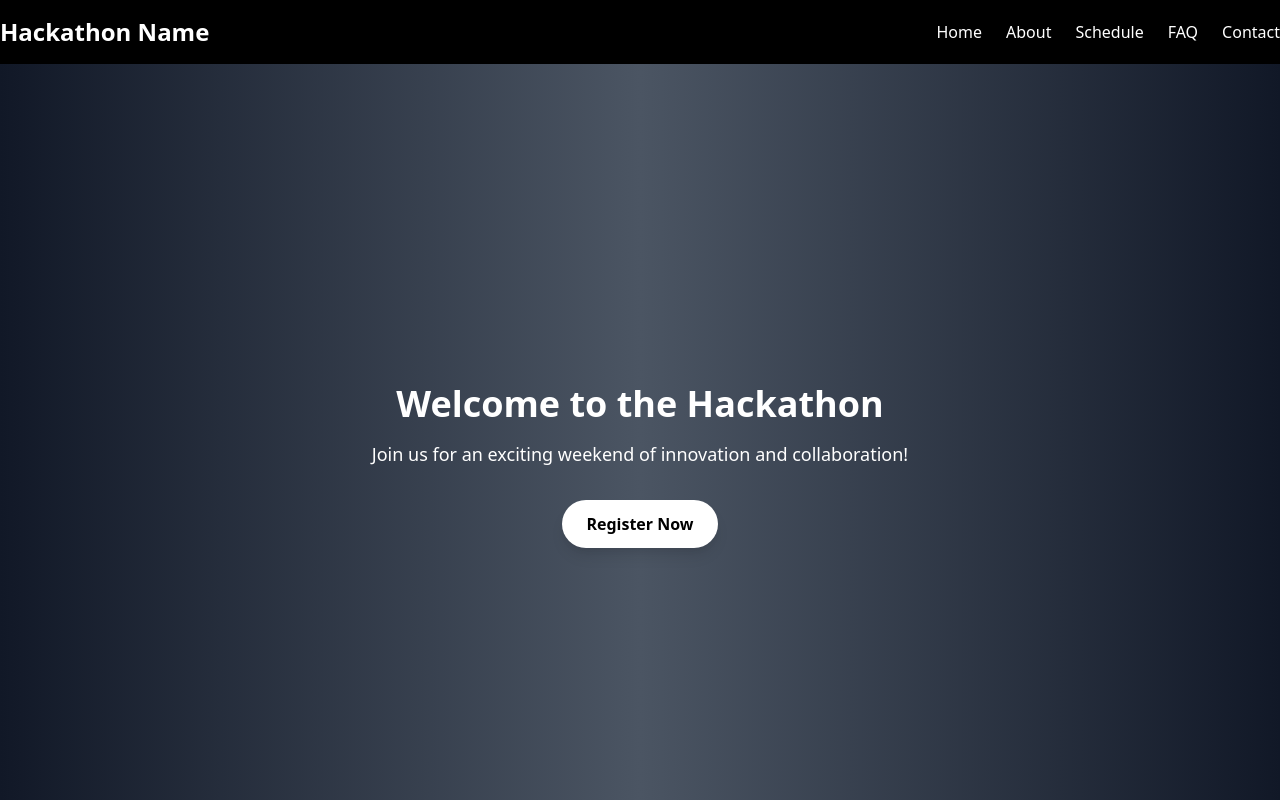
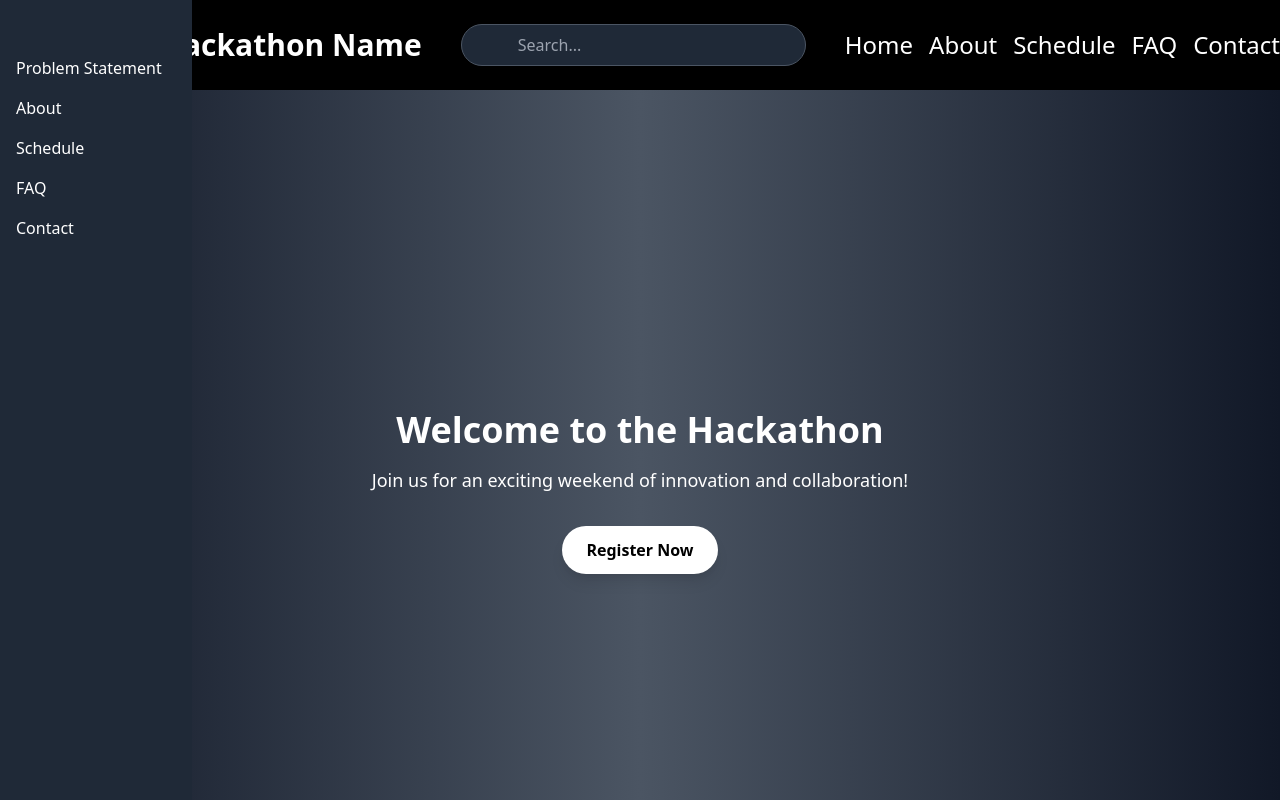
Before and after one commit to quadrantin/website, a website: page ak.html in a window 1280 px wide. Shown: the top 800 px of the page. Drawn offline with nearby package versions, Linux system fonts and the light colour scheme.

Commit message:
nav bar added for royal moto

```diff
--- a/ak.html
+++ b/ak.html
@@ -10,11 +10,24 @@
 </head>
 
 <body class="bg-gray-100">
+    <div class="fixed left-0 top-0 h-full bg-gray-800 text-white w-48 flex flex-col justify-between">
+        <ul class="mt-12">
+            <li><a href="#problem" class="block px-4 py-2 hover:bg-gray-700">Problem Statement</a></li>
+            <li><a href="#about" class="block px-4 py-2 hover:bg-gray-700">About</a></li>
+            <li><a href="#schedule" class="block px-4 py-2 hover:bg-gray-700">Schedule</a></li>
+            <li><a href="#faq" class="block px-4 py-2 hover:bg-gray-700">FAQ</a></li>
+            <li><a href="#contact" class="block px-4 py-2 hover:bg-gray-700">Contact</a></li>
+        </ul>
+        <div class="mb-6">
+            <!-- Insert any additional sidebar content here -->
+        </div>
+    </div>
     <!-- Navigation -->
-    <nav class="bg-black text-white py-4">
+    <nav class="bg-black text-white py-6">
         <div class="container mx-auto flex justify-between items-center">
-            <a href="#" class="text-2xl font-bold">Hackathon Name</a>
-            <ul class="flex space-x-6">
+            <a href="#" class="text-3xl font-bold pl-40">Hackathon Name</a>
+            <input type="text" placeholder="Search..." class="px-14 py-2 rounded-full bg-gray-800 text-white border border-gray-600 focus:outline-none focus:ring-2 focus:ring-blue-500">
+            <ul class="flex space-x-4 text-2xl font-light">
                 <li><a href="#" class="hover:underline">Home</a></li>
                 <li><a href="#about" class="hover:underline">About</a></li>
                 <li><a href="#schedule" class="hover:underline">Schedule</a></li>
```
